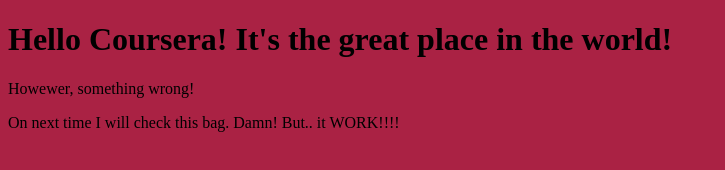
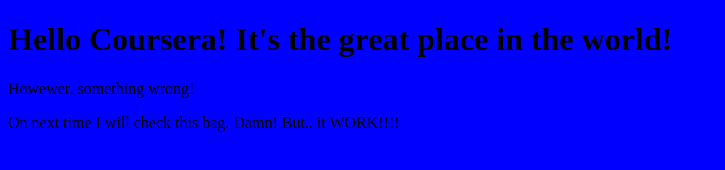
Before and after one commit to icysnake/coursera-test, a plain HTML site: page site/index.html in a window 1280 px wide. Shown: the whole page, without its empty margins (0-725 px from the left). Drawn offline with Linux system fonts and the light colour scheme.

Commit message:
Some change background.

```diff
--- a/site/index.html
+++ b/site/index.html
@@ -2,7 +2,7 @@
 <html>
 <head>
 <style type="text/css">
-	.background { background: #a24; }
+	.background { background: #00f; }
 </style>
 	<title>Hello Coursera!</title>
 </head>
```
